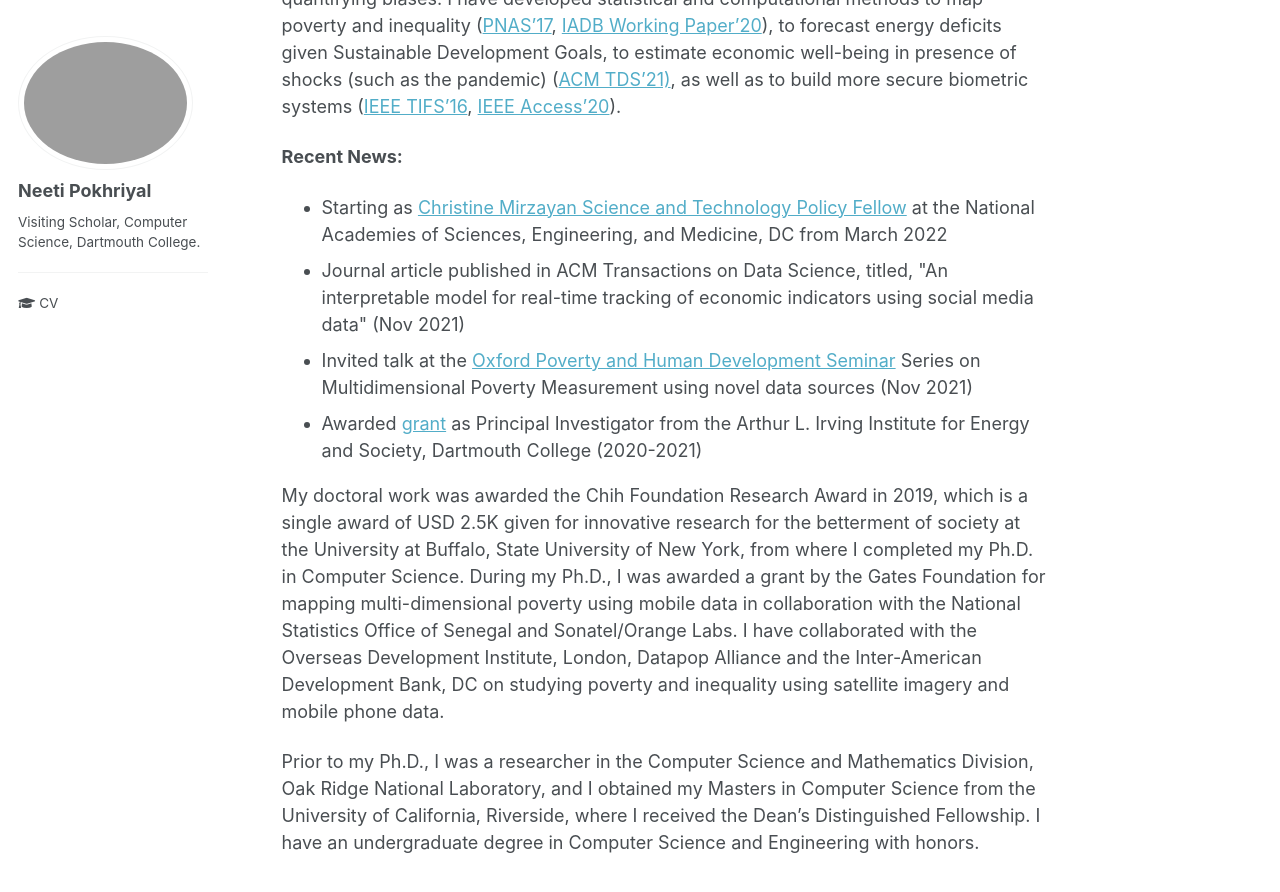
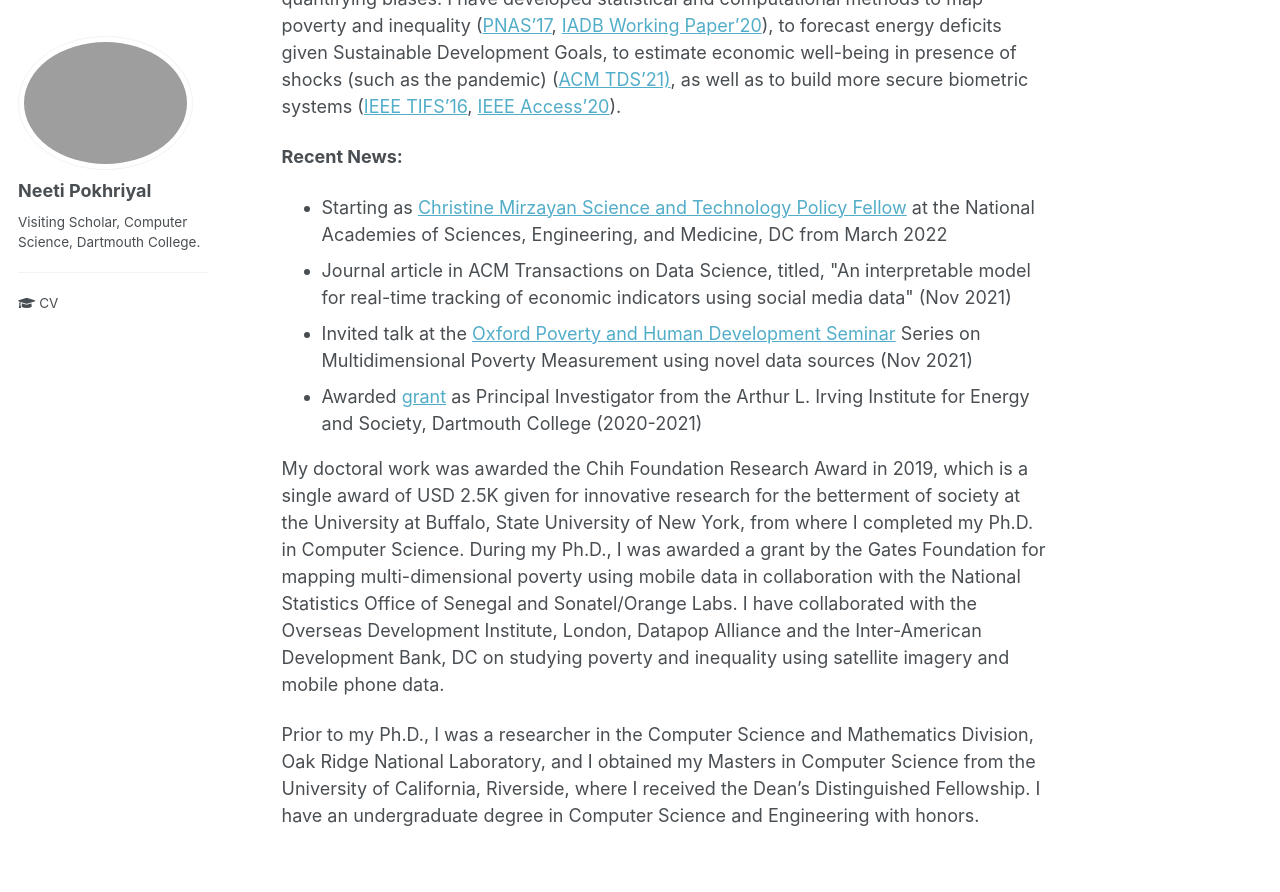
Before and after one commit to neetip/neetip.github.io, a Jekyll site: the page built from _pages/about.md, in a window 1280 px wide and 900 px high, scrolled down 464 px. Shown: the top 892 px of the window. Built offline with Jekyll 4.4.1, drawn with Linux system fonts in a browser that asks for light colours.

Commit message:
Update about.md

```diff
--- a/_pages/about.md
+++ b/_pages/about.md
@@ -16,7 +16,7 @@ I model scenarios characterized by noisy, uncertain, and high-dimensional data c
 <p><b>Recent News:</b></p>
 <ul>
   <li>Starting as <a href="https://www.nationalacademies.org/our-work/the-christine-mirzayan-science--technology-policy-graduate-fellowship-program">Christine Mirzayan Science and Technology Policy Fellow</a> at the National Academies of Sciences, Engineering, and Medicine, DC from March 2022</li>
-  <li>Journal article published in ACM Transactions on Data Science, titled, "An interpretable model for real-time tracking of economic indicators using social media data" (Nov 2021) </li>
+  <li>Journal article in ACM Transactions on Data Science, titled, "An interpretable model for real-time tracking of economic indicators using social media data" (Nov 2021) </li>
   <li>Invited talk at the <a href="https://ophi.org.uk/courses-and-events/seminars/">Oxford Poverty and Human Development Seminar</a> Series on Multidimensional Poverty Measurement using novel data sources (Nov 2021)</li>
   <li> Awarded <a href="https://irving.dartmouth.edu/research/funding-faculty/funded-projects/mapping-country-wide-energy-access-majority-world">grant</a> as Principal Investigator from the Arthur L. Irving Institute for Energy and Society, Dartmouth College (2020-2021)</li>
 </ul>
```
